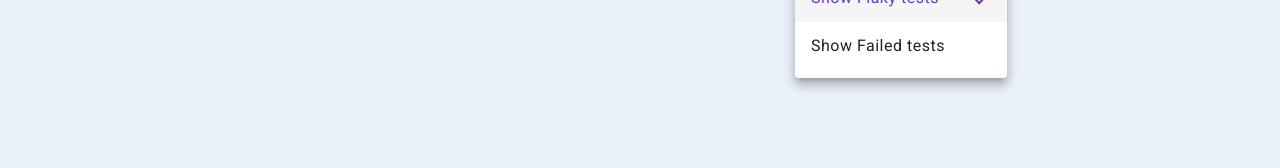
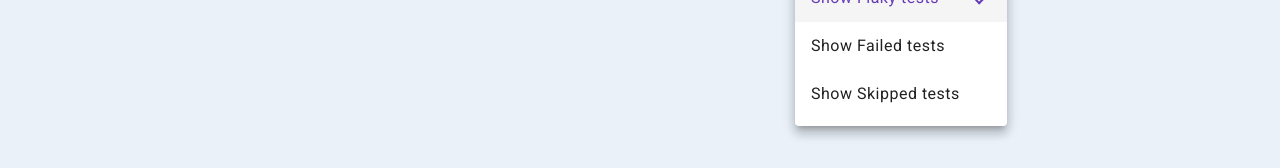
Before and after one commit to dil-bvarga/playwright-dashboard, an Angular app in the folder playwright-dashboard-client/: page / in a window 1280 px wide. Both pictures are taken after a click on the element "Show Flaky tests". Shown: the part 401-569 px from the top of the page. Built offline with nearby package versions, Linux system fonts and the light colour scheme; no server answers.

Commit message:
feat: add Show Skipped tests option to Test status filter

```diff
--- a/playwright-dashboard-client/src/app/dashboard/page/dashboard/dashboard.component.html
+++ b/playwright-dashboard-client/src/app/dashboard/page/dashboard/dashboard.component.html
@@ -65,9 +65,12 @@
         <mat-select formControlName="testStatusFilter" disableRipple>
           <mat-option value="">None</mat-option>
           <mat-option [value]="TestStatus.Flaky">Show Flaky tests</mat-option>
-          <mat-option [value]="TestStatus.Unexpected"
-            >Show Failed tests</mat-option
-          >
+          <mat-option [value]="TestStatus.Unexpected">
+            Show Failed tests
+          </mat-option>
+          <mat-option [value]="TestStatus.Skipped">
+            Show Skipped tests
+          </mat-option>
         </mat-select>
       </mat-form-field>
 
```
